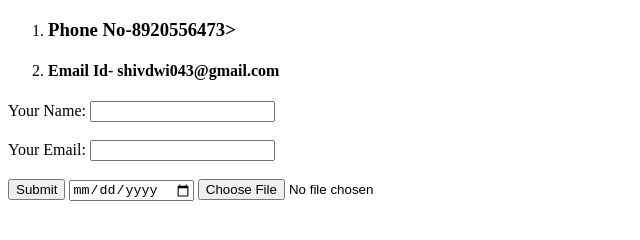
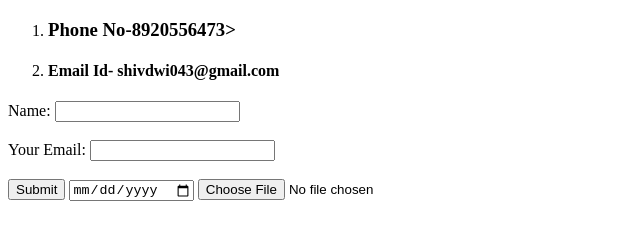
Before and after one commit to shivanshdwivedi/CV1, a plain HTML site: page Contacts.html in a window 1280 px wide. Shown: the full height of the page, 0-640 px from the left. Drawn offline with Linux system fonts and the light colour scheme.

Commit message:
Update Contacts.html

```diff
--- a/Contacts.html
+++ b/Contacts.html
@@ -10,7 +10,7 @@
     <li><h4>Email Id- shivdwi043@gmail.com</h4></li>
   </ol>
   <form  action="mailto:shivdwi043@gmail.com" method="post"enctype="text/plain">
-    <label>Your Name:</label>
+    <label>Name:</label>
     <input type="text" name="name " value=""><br>
     <br>
   <label>Your Email:</label>
```
